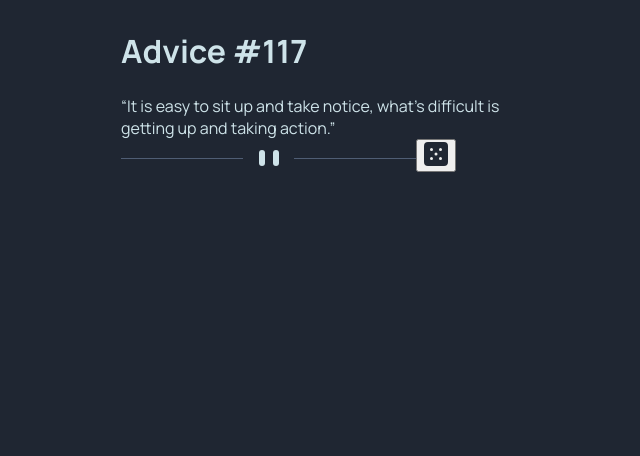
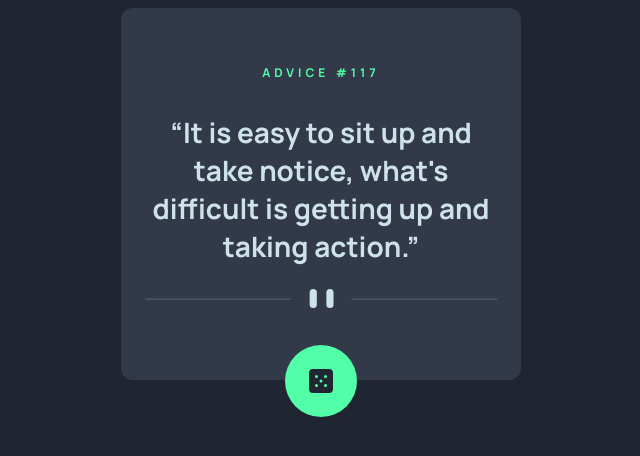
Before and after one commit to devmor-j/fm-advice-generator-app, a Vue app: page / in a window 1280 px wide. Shown: the top 456 px of the page, without its empty margins (319-959 px from the left). Built offline with nearby package versions, Linux system fonts and the light colour scheme.

Commit message:
Style quote card component

```diff
--- a/src/components/QuoteCard.vue
+++ b/src/components/QuoteCard.vue
@@ -11,3 +11,50 @@
     </button>
   </div>
 </template>
+
+<style scoped>
+.card {
+  background-color: hsl(217, 19%, 24%);
+  display: flex;
+  flex-direction: column;
+  justify-content: center;
+  align-items: center;
+  padding: 1.5rem;
+  padding-block-end: 3rem;
+  border-radius: 0.75rem;
+  position: relative;
+}
+
+h1 {
+  color: hsl(150, 100%, 66%);
+  font-size: 0.75rem;
+  font-weight: 700;
+  text-transform: uppercase;
+  letter-spacing: 0.25rem;
+  padding-block: 1.5rem;
+}
+
+q {
+  font-size: 1.75rem;
+  font-weight: 700;
+  text-align: center;
+}
+
+.separator-line {
+  display: block;
+  inline-size: 100%;
+  padding-block: 1.5rem;
+}
+
+.get-advice {
+  background-color: hsl(150, 100%, 66%);
+  display: flex;
+  justify-content: center;
+  align-items: center;
+  padding: 1.5rem;
+  border-radius: 50%;
+  border: none;
+  position: absolute;
+  bottom: -10%;
+}
+</style>
```
